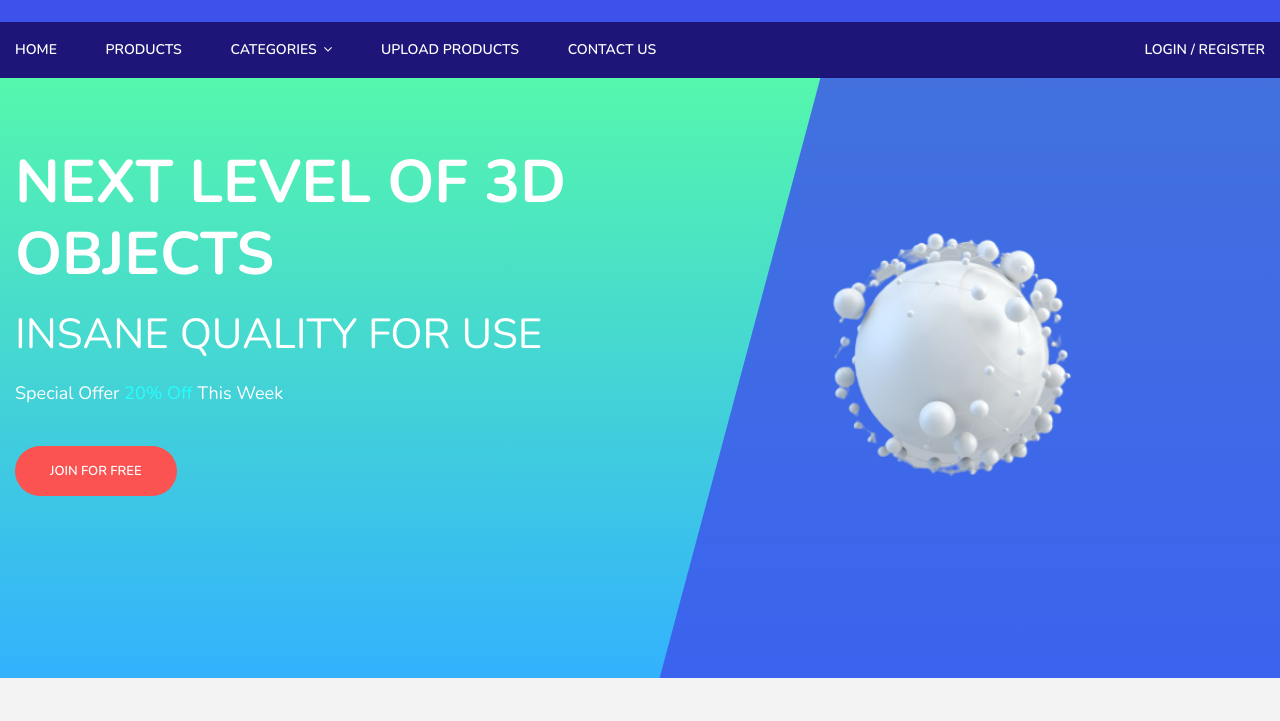
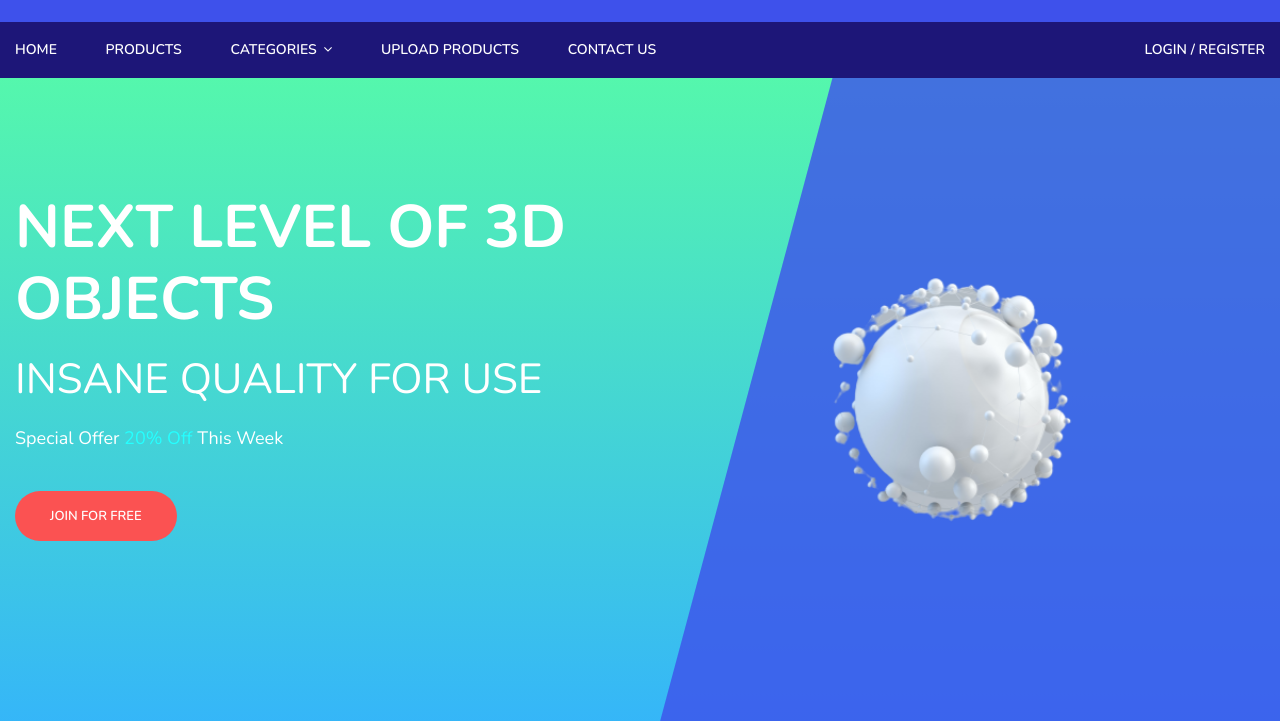
Before and after one commit to maheen-star/ar, a plain HTML site: page index.html in a window 1280 px wide. Shown: the part 76-797 px from the top of the page. Drawn offline with nearby package versions, Linux system fonts and the light colour scheme.

Commit message:
Update custom.css

```diff
--- a/assets/css/custom.css
+++ b/assets/css/custom.css
@@ -619,7 +619,7 @@ section.shipping_area {
     border-radius: 30px;
 }
 .single_slider {
-    height: 600px;
+    height: 690px;
 }
 
 .slider_content a {
```
